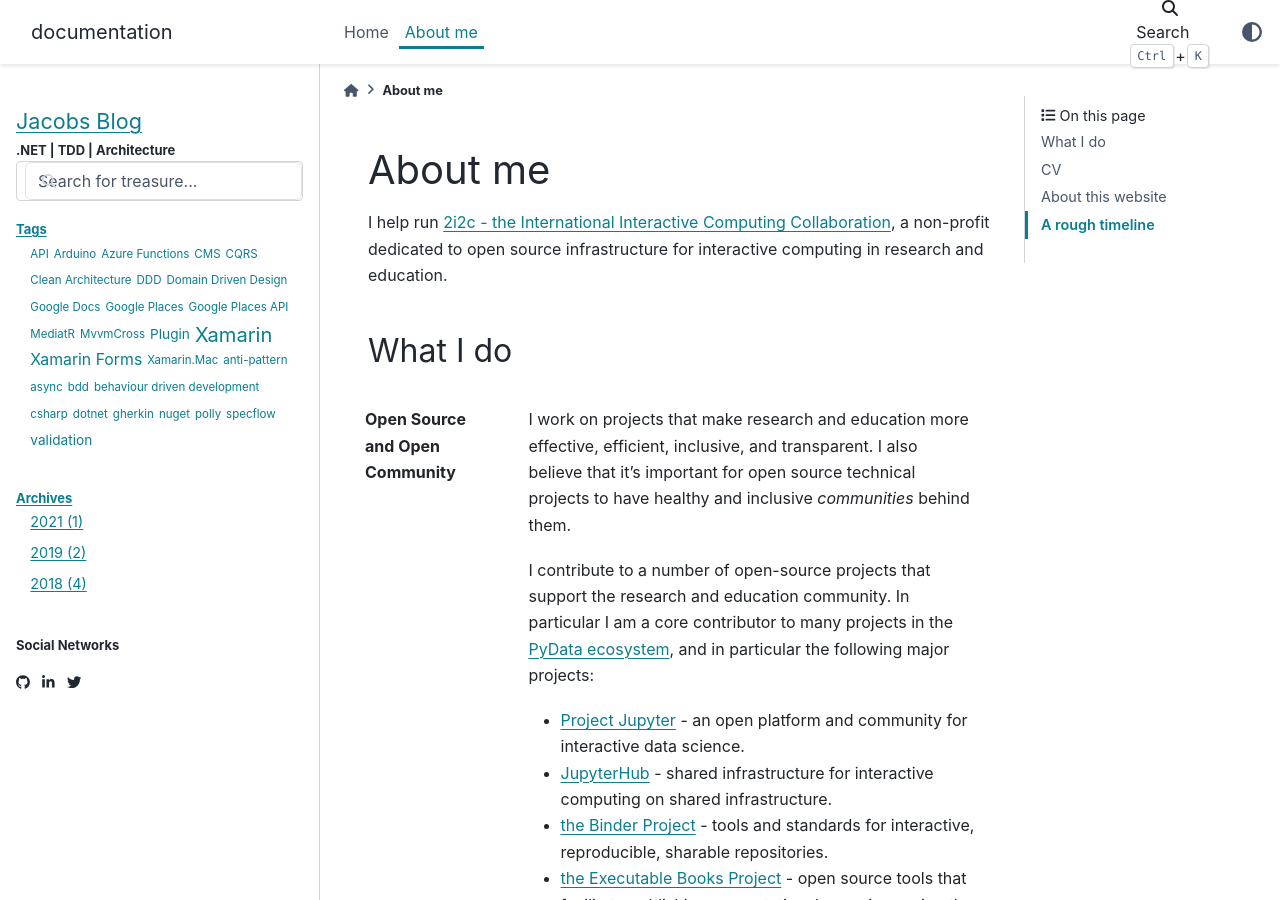
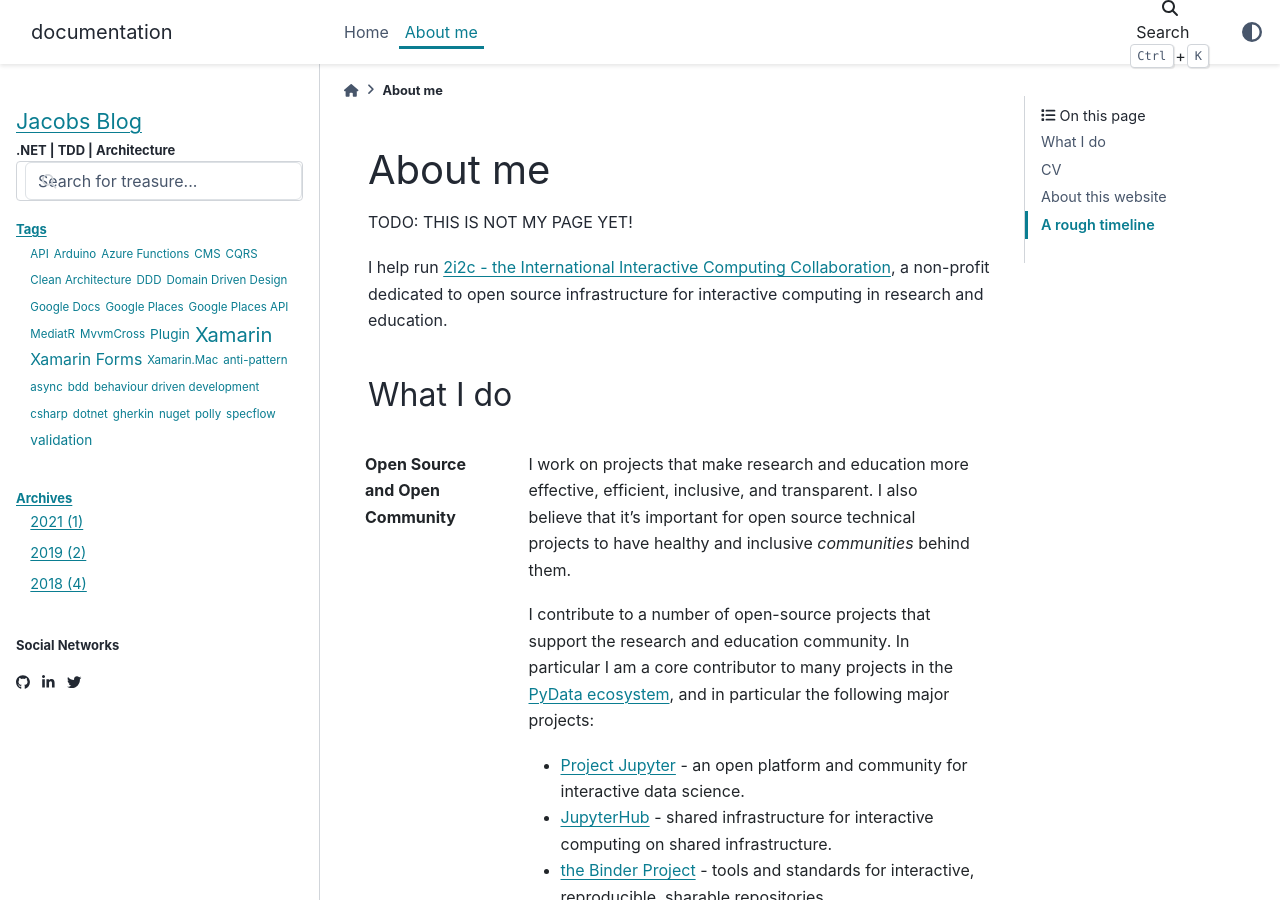
Before and after one commit to jacobduijzer/jacobduijzer.github.io, a Sphinx documentation site: the page built from source/content/about.md, in a window 1280 px wide and 900 px high. Built offline with Sphinx 7.4.7 and the PyData theme 0.15.4, drawn with Linux system fonts in a browser that asks for light colours; the version number could not be read and is left out.

Commit message:
Added todo to about

```diff
--- a/source/content/about.md
+++ b/source/content/about.md
@@ -1,4 +1,7 @@
 # About me
+
+TODO: THIS IS NOT MY PAGE YET!
+
 
 I help run [2i2c - the International Interactive Computing Collaboration](https://2i2c.org), a non-profit dedicated to open source infrastructure for interactive computing in research and education.
 
```
Also changed, not shown: 1 other file.
